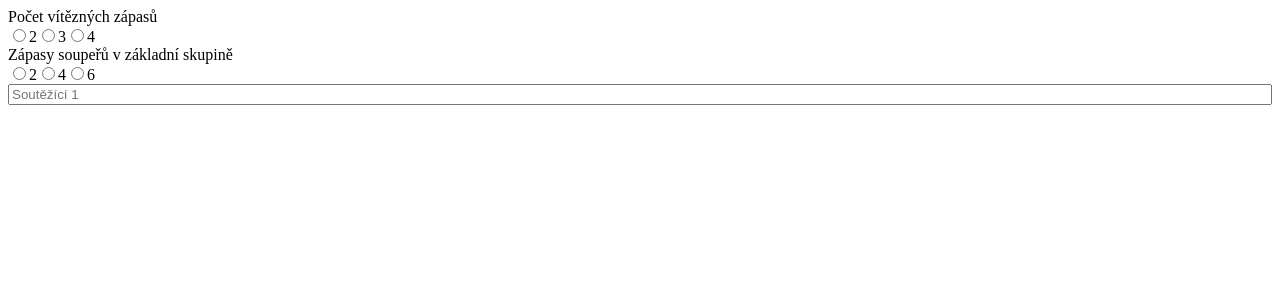
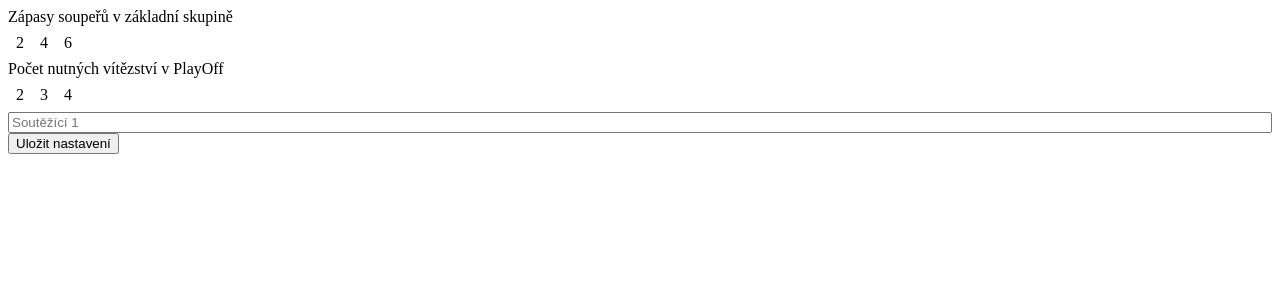
Before and after one commit to owdea/argo-nhl-cup, a React (Vite) app: page / in a window 1280 px wide. Shown: the top 300 px of the page. Built offline with nearby package versions, Linux system fonts and the light colour scheme.

Commit message:
Add options data push to db

```diff
--- /dev/null
+++ b/src/components/button.jsx
@@ -0,0 +1,9 @@
+const Button = ({text, onClick}) => {
+    return (
+        <button onClick={onClick}>
+            {text}
+        </button>
+    )
+};
+
+export default Button;
--- a/src/components/settings/GlobalSettingsForm.jsx
+++ b/src/components/settings/GlobalSettingsForm.jsx
@@ -1,29 +1,87 @@
 import React, { useState } from 'react';
 import PlayersNamesInput from "./PlayersNamesInput.jsx";
 import NumberChoice from "./NumberChoice.jsx";
+import Button from "../button.jsx";
+import { supabase } from '../../lib/supabaseClient'
 
 
 const GlobalSettingsForm = () => {
     const [names, setNames] = useState(['']);
-    const [playersCount, setPlayersCount] = useState();
-    const [matchesPairs, setMatchesPairs] = useState()
+    const [matchesCount, setMatchesCount] = useState();
+    const [playoffMatchesCount, setPlayoffMatchesCount] = useState();
+    const [loading, setLoading] = useState(false)
+
+    const handleSave = async () => {
+        // odfiltrujeme všechna jména, která jsou jen prázdné stringy
+        const validNames = names.filter((n) => n.trim() !== '');
+
+        // validace—teď kontrolujeme against validNames
+        if (validNames.length < 2) {
+            alert('Vyplňte alespoň 2 hráče');
+            return;
+        }
+        if (!matchesCount || !playoffMatchesCount) {
+            alert('Vyberte všechny potřebné hodnoty.');
+            return;
+        }
+
+        setLoading(true);
+        try {
+            // 1) vložím do options a vyzvednu id
+            const { data: option, error: err1 } = await supabase
+                .from('options')
+                .insert({
+                    players_count: validNames.length,          // počet bez té prázdné položky
+                    match_count: matchesCount,
+                    playoff_series_length: playoffMatchesCount
+                })
+                .select('id')
+                .single();
+            if (err1) throw err1;
+
+            // 2) payload jen z těch platných jmen
+            const playersPayload = validNames.map((name) => ({
+                option_id: option.id,
+                player_name: name.trim(),
+            }));
+
+            const { error: err2 } = await supabase
+                .from('option_players')
+                .insert(playersPayload);
+            if (err2) throw err2;
+
+            alert('Nastavení uloženo!');
+        } catch (error) {
+            console.error(error);
+            alert('Chyba při ukládání: ' + error.message);
+        } finally {
+            setLoading(false);
+        }
+    };
+
+
     return (
         <div className="global-settings-form">
             <NumberChoice
-                title="Počet vítězných zápasů"
-                numbers={[2, 3, 4]}
-                value={playersCount}
-                onChange={setPlayersCount}
+                title="Zápasy soupeřů v základní skupině"
+                numbers={[2, 4, 6]}
+                value={matchesCount}
+                onChange={setMatchesCount}
             />
             <NumberChoice
-                title="Zápasy soupeřů v základní skupině"
-                numbers={[2,4,6]}
-                value={matchesPairs}
-                onChange={setMatchesPairs}
+                title="Počet nutných vítězství v PlayOff"
+                numbers={[2, 3, 4]}
+                value={playoffMatchesCount}
+                onChange={setPlayoffMatchesCount}
             />
             <PlayersNamesInput
                 value={names}
                 onChange={setNames}
+            />
+            <Button
+                text={loading ? 'Ukládám…' : 'Uložit nastavení'}
+                onClick={handleSave}
+                disabled={loading}
             />
         </div>
     )
--- a/src/components/settings/NumberChoice.jsx
+++ b/src/components/settings/NumberChoice.jsx
@@ -7,13 +7,15 @@ const NumberChoice = ({ title, numbers, value, onChange }) => {
             onChange(value);
         }
     };
-
     return (
         <div className="number-choice">
             <span>{title}</span>
             <form>
                 {numbers.map((n) => (
-                    <label key={n}>
+                    <label
+                        key={n}
+                        className={value === n ? 'checked-number-choice' : ''}
+                    >
                         <input
                             type="radio"
                             name={title}
--- /dev/null
+++ b/src/css/components/button.css
@@ -0,0 +1,3 @@
+button {
+
+}
--- a/src/css/components/options/global-settings-form.css
+++ b/src/css/components/options/global-settings-form.css
@@ -0,0 +1,3 @@
+.global-settings-form {
+
+}
--- a/src/css/components/options/number-choice.css
+++ b/src/css/components/options/number-choice.css
@@ -1,3 +1,17 @@
 .number-choice {
-
+    form {
+        @apply flex;
+        label {
+            @apply p-2 block cursor-pointer;
+            &:hover {
+                @apply text-red-700;
+            }
+            &.checked-number-choice {
+                @apply bg-neutral-500;
+            }
+            input {
+                @apply hidden;
+            }
+        }
+    }
 }
```
